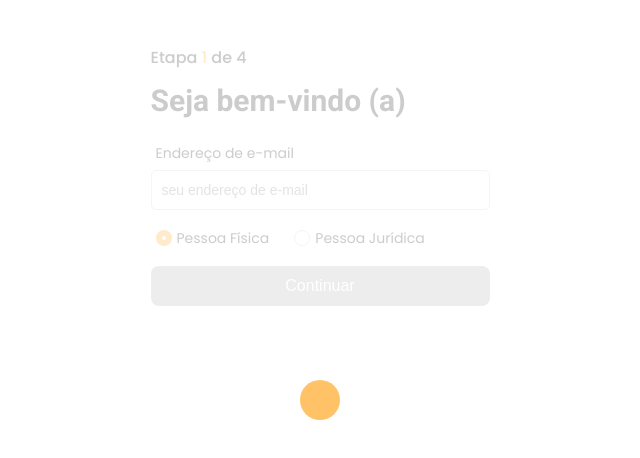
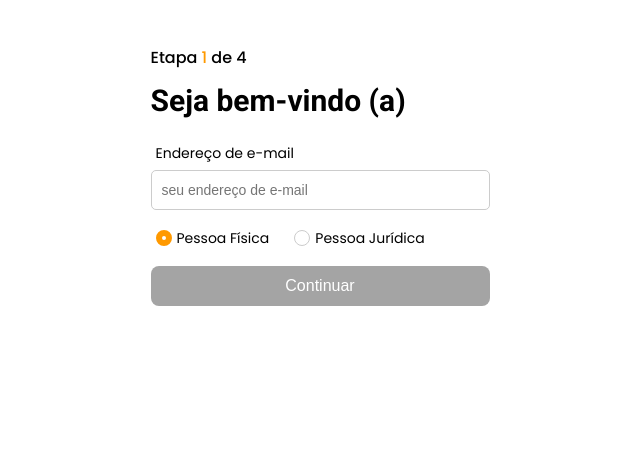
Before and after one commit to joaodivinod/mb-web-challenge, a Vue app: page / in a window 1280 px wide. Shown: the top 458 px of the page, without its empty margins (320-960 px from the left). Built offline with nearby package versions, Linux system fonts and the light colour scheme.

Commit message:
remove loading status automatically set to true

```diff
--- a/src/pages/Registration/RegistrationForm.vue
+++ b/src/pages/Registration/RegistrationForm.vue
@@ -117,7 +117,7 @@ const validateThirdStep = (isValid) => {
 
 <template>
   <main>
-    <defaultLoading :isLoading="true" />
+    <defaultLoading :isLoading="false" />
     <section class="form">
       <RegistrationHeader :title="title" :step="currentStep" />
       <EmailStep
```
Also changed, not shown: package.json (+7 -1 lines), 1 other file (tests, documents, lock files or other folders).
